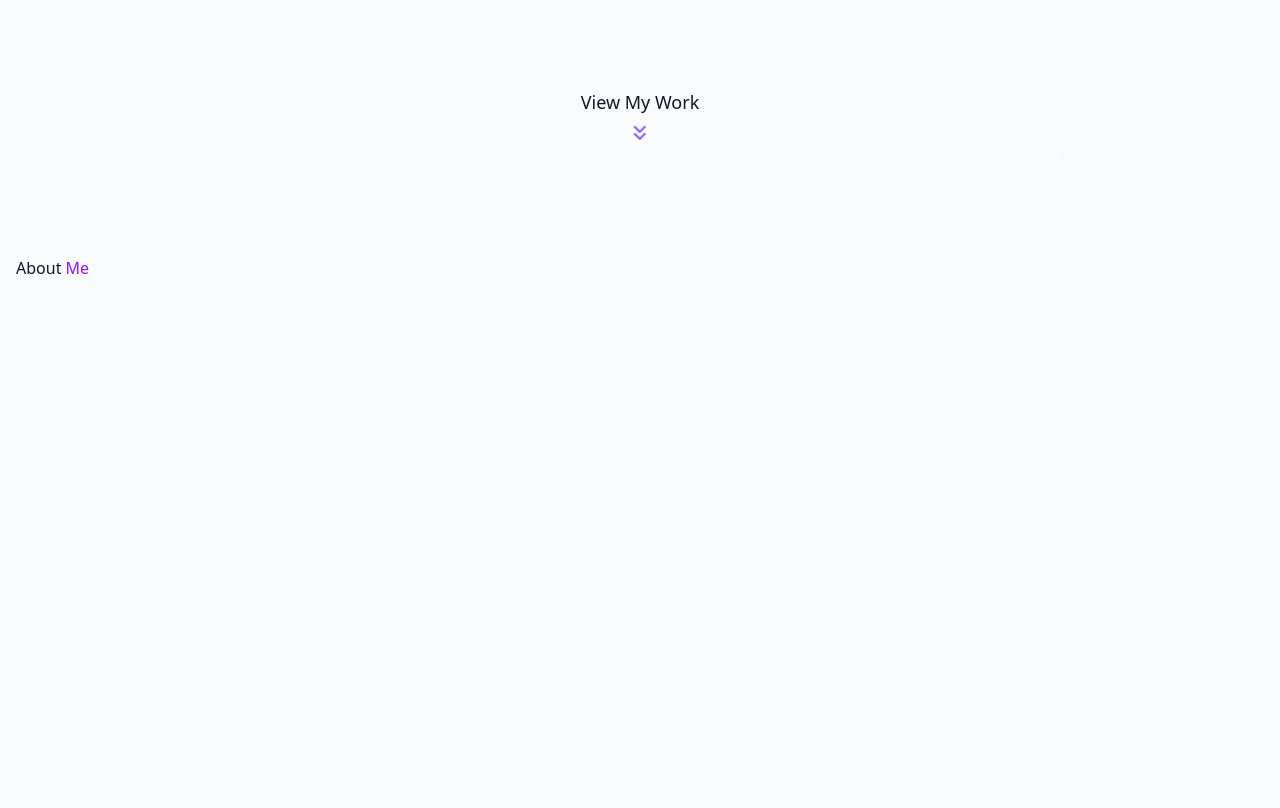
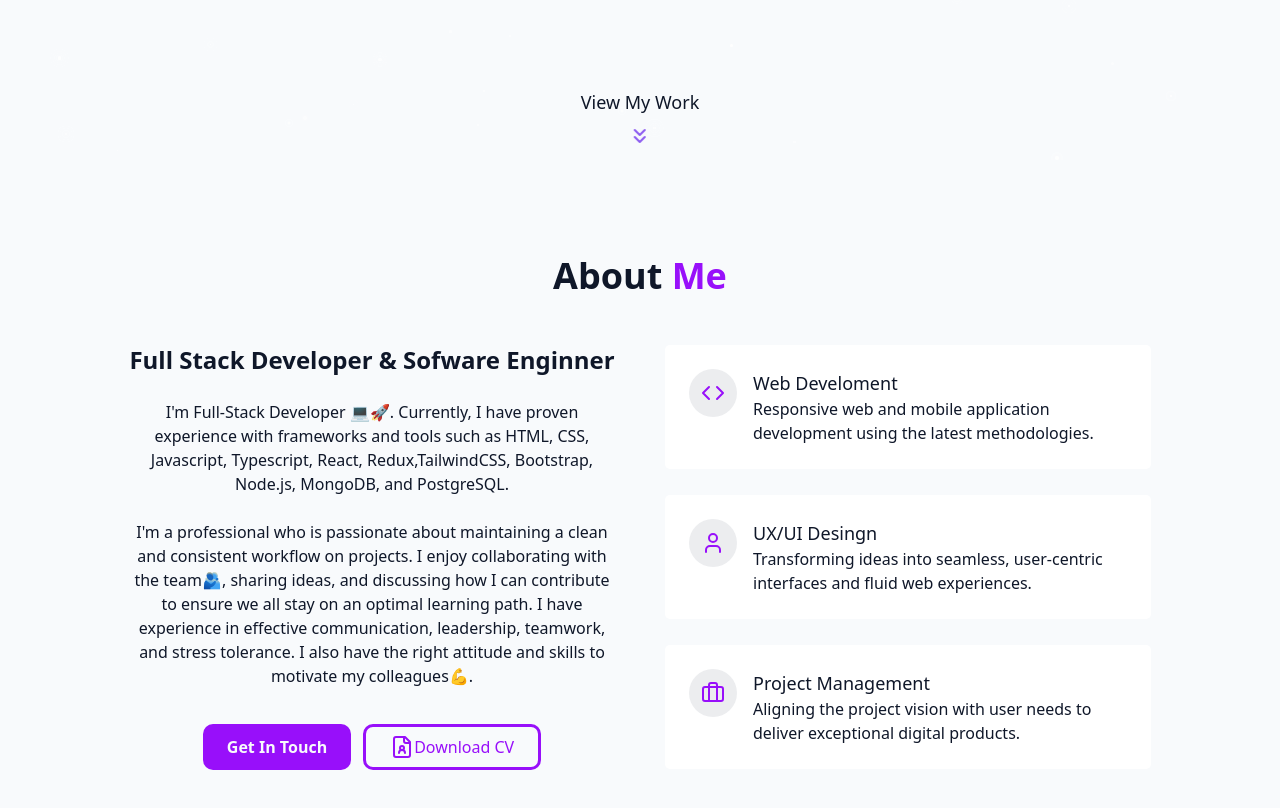
Before and after one commit to diegohansselperez/MyPortfolio, a React (Vite) app: page / in a window 1280 px wide. Shown: the part 640-1448 px from the top of the page. Before the commit the page ends 1016 px from the top, so only its background shows below. Built offline with nearby package versions, Linux system fonts and the light colour scheme.

Commit message:
creamos el componente AboutMe, modificamos el navbar

```diff
--- a/src/components/Aboutme.jsx
+++ b/src/components/Aboutme.jsx
@@ -1,11 +1,98 @@
+import { Briefcase, Code, FileUser, User } from 'lucide-react';
+
 export function AboutMe() {
   return (
     <>
       <section id="about" className="py-24 px-4 relative">
-        <div>
-          <h2>
+        <div className="container mx-auto max-w-5xl">
+          <h2 className="text-3xl md:text-4xl font-bold mb-12 text-center">
             About <span className="text-purple-600">Me</span>
-          </h2>
+          </h2>{' '}
+          <div className="grid grid-cols-1 md:grid-cols-2 gap-12 items-center">
+            <div className="space-y-6 text-center">
+              <h3 className="text-2xl font-semibold ">
+                Full Stack Developer & Sofware Enginner
+              </h3>
+              <p className="text-muted-foreground">
+                I'm Full-Stack Developer 💻🚀. Currently, I have proven
+                experience with frameworks and tools such as HTML, CSS,
+                Javascript, Typescript, React, Redux,TailwindCSS, Bootstrap,
+                Node.js, MongoDB, and PostgreSQL.
+              </p>
+              <p className="text-muted-foreground">
+                I'm a professional who is passionate about maintaining a clean
+                and consistent workflow on projects. I enjoy collaborating with
+                the team🫂, sharing ideas, and discussing how I can contribute
+                to ensure we all stay on an optimal learning path. I have
+                experience in effective communication, leadership, teamwork, and
+                stress tolerance. I also have the right attitude and skills to
+                motivate my colleagues💪.
+              </p>{' '}
+              <div className="flex flex-col sm:flex-row gap-3 pt-3 justify-center">
+                <a
+                  href="#contact"
+                  className=" flex items-center justify-center cosmic-button"
+                >
+                  <span>Get In Touch</span>
+                </a>
+                <a
+                  href=""
+                  className="px-6 py-2 flex items-center justify-center rounded-[10px] border-3 border-[hsl(var(--primary))] text-[hsl(var(--primary))] hover:bg-[hsl(var(--primary)/0.3)] transition-colors duration-300"
+                >
+                  <FileUser size={24} />
+                  <span>Download CV</span>
+                </a>
+              </div>
+            </div>
+            {/* Skills en Tecnlololgia */}
+            <div className="grid grid-col-1 gap-6">
+              <article className="gradient-border p-6 card-hover">
+                <div className="flex items-start gap-4">
+                  <div className="p-3 rounded-full bg-gray-600/10 ">
+                    <Code size={24} className="text-[hsl(var(--primary))] " />
+                  </div>
+                  <div className="text-left">
+                    <h4 className="font-medium text-lg">Web Develoment</h4>
+                    <p className="text-muted-foreground">
+                      Responsive web and mobile application development using
+                      the latest methodologies.
+                    </p>
+                  </div>
+                </div>
+              </article>
+              <article className="gradient-border p-6 card-hover">
+                <div className="flex items-start gap-4">
+                  <div className="p-3 rounded-full bg-gray-600/10 ">
+                    <User size={24} className="text-[hsl(var(--primary))] " />
+                  </div>
+                  <div className="text-left">
+                    <h4 className="font-medium text-lg">UX/UI Desingn</h4>
+                    <p className="text-muted-foreground">
+                      Transforming ideas into seamless, user-centric interfaces
+                      and fluid web experiences.
+                    </p>
+                  </div>
+                </div>
+              </article>
+              <article className="gradient-border p-6 card-hover">
+                <div className="flex items-start gap-4">
+                  <div className="p-3 rounded-full bg-gray-600/10 ">
+                    <Briefcase
+                      size={24}
+                      className="text-[hsl(var(--primary))] "
+                    />
+                  </div>
+                  <div className="text-left">
+                    <h4 className="font-medium text-lg">Project Management</h4>
+                    <p className="text-muted-foreground">
+                      Aligning the project vision with user needs to deliver
+                      exceptional digital products.
+                    </p>
+                  </div>
+                </div>
+              </article>
+            </div>
+          </div>
         </div>
       </section>
     </>
--- a/src/components/Navbar.jsx
+++ b/src/components/Navbar.jsx
@@ -34,7 +34,7 @@ const Navbar = () => {
           <img
             className="w-25 transition-all duration-500 hover:scale-115 h-auto md:w-50 relative z-10"
             /*  src="/src/assets/img/dhperez_logo.png" */
-            src="/src/assets/DHPEREZ (1)-cropped.svg"
+            src="/src/assets/dhperez_cropped.svg"
             alt="dhperez_logo"
           />
         </a>
--- a/src/index.css
+++ b/src/index.css
@@ -4,7 +4,7 @@
     --background: 210 40% 98%;
     --foreground: 222 47% 11%;
     --card: 0 0% 100%;
-    --primary: 250 47% 60%;
+    --primary: 275, 96%, 52%;
     --primary-foreground: 210 40% 98%;
     --border: 214 32% 91%;
     --social-foreground: 213 31% 25%; /* Gris oscuro para el tema claro */
@@ -21,7 +21,7 @@
     --background: 222 47% 4%;
     --foreground: 213 31% 91%;
     --card: 222 47% 8%;
-    --primary: 250 65% 65%;
+    --primary: 275, 96%, 52%;
     --primary-foreground: 213 31% 91%;
     --border: 217 33% 20%;
     --social-foreground: 213 31% 75%; /* Blanco/Gris claro para el tema oscuro */
@@ -101,7 +101,7 @@
     transition-timing-function: cubic-bezier(0.4, 0, 0.2, 1);
   }
   .card-hover:hover {
-    transform: scale(1.02);
+    transform: scale(1.01);
     box-shadow: 0 10px 15px -3px rgba(0, 0, 0, 0.1),
       0 4px 6px -2px rgba(0, 0, 0, 0.05);
   }
@@ -123,18 +123,19 @@
   }
 
   .cosmic-button {
-    padding: 0.5rem 1.5rem;
-    border-radius: 9999px;
+    padding: 8px 24px;
+    border-radius: 10px;
     background-color: hsl(var(--primary));
     color: hsl(var(--primary-foreground));
-    font-weight: 500;
+    font-weight: 600;
+    text-align: center;
     transition-property: all;
     transition-duration: 300ms;
     transition-timing-function: cubic-bezier(0.4, 0, 0.2, 1);
   }
   .cosmic-button:hover {
-    box-shadow: 0 0 10px rgba(139, 92, 246, 0.5);
     transform: scale(1.05);
+    opacity: 95%;
   }
   .cosmic-button:active {
     transform: scale(0.95);
```
Also changed, not shown: src/assets/dhperez_cropped.svg (renamed from src/assets/DHPEREZ (1)-cropped.svg).
